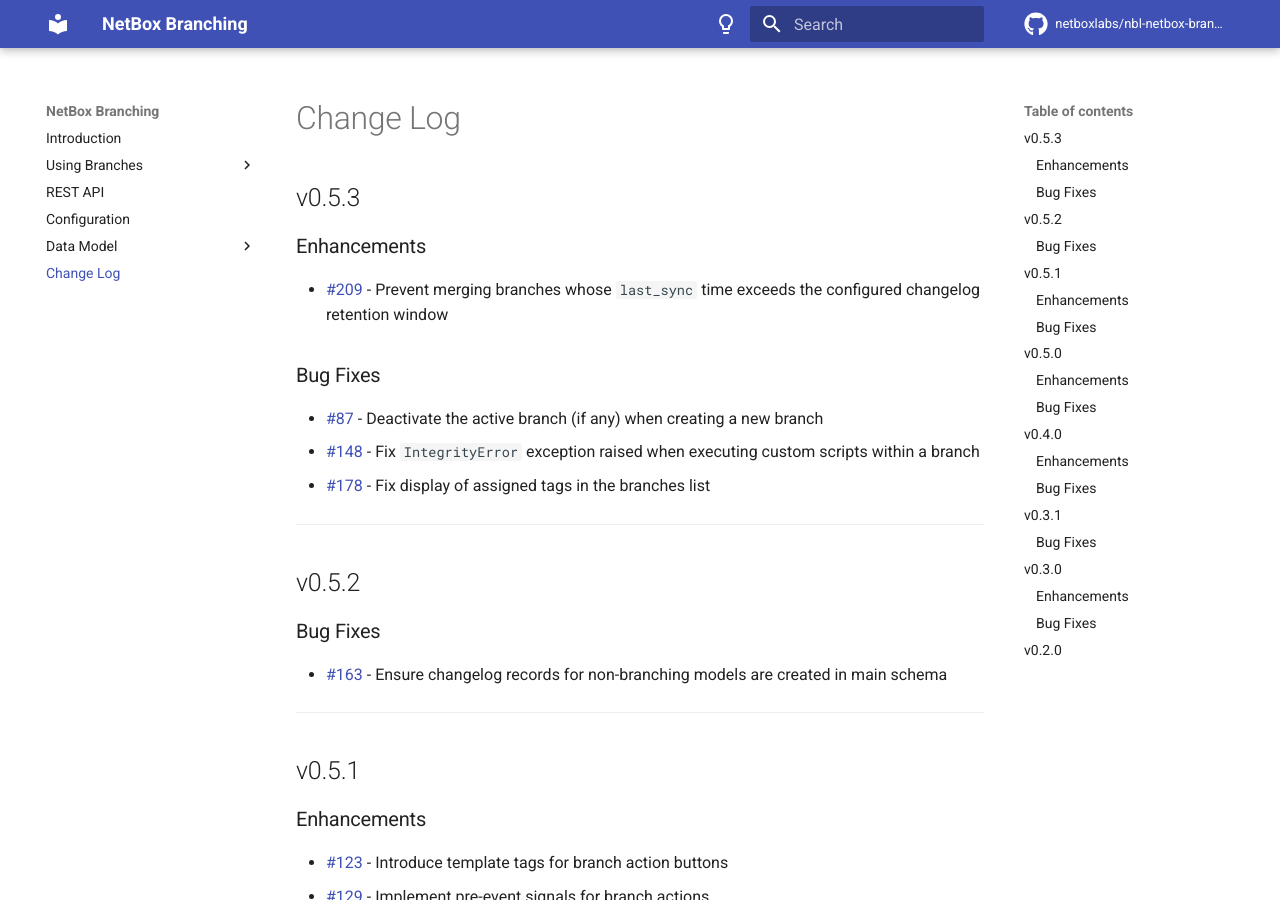
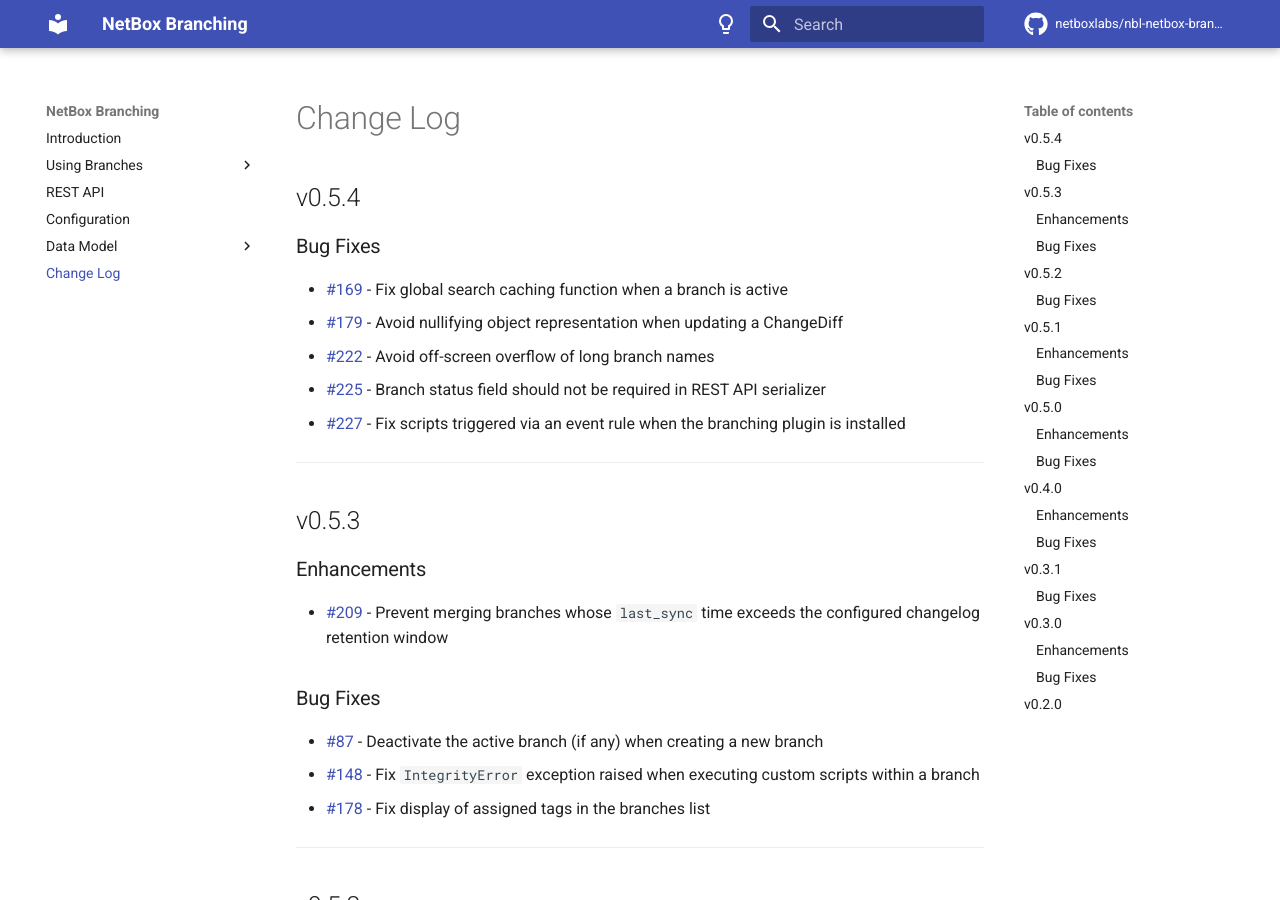
Before and after one commit to netboxlabs/netbox-branching, an MkDocs documentation site: the page built from docs/changelog.md, in a window 1280 px wide and 900 px high. Built offline with MkDocs 1.6.1 and Material for MkDocs 9.7.7, drawn with Linux system fonts in a browser that asks for light colours; comment, search, counter and statistics services are not loaded.

Commit message:
Release v0.5.4

```diff
--- a/docs/changelog.md
+++ b/docs/changelog.md
@@ -1,4 +1,16 @@
 # Change Log
+
+## v0.5.4
+
+### Bug Fixes
+
+* [#169](https://github.com/netboxlabs/netbox-branching/issues/169) - Fix global search caching function when a branch is active
+* [#179](https://github.com/netboxlabs/netbox-branching/issues/179) - Avoid nullifying object representation when updating a ChangeDiff
+* [#222](https://github.com/netboxlabs/netbox-branching/issues/222) - Avoid off-screen overflow of long branch names
+* [#225](https://github.com/netboxlabs/netbox-branching/issues/225) - Branch status field should not be required in REST API serializer
+* [#227](https://github.com/netboxlabs/netbox-branching/issues/227) - Fix scripts triggered via an event rule when the branching plugin is installed
+
+---
 
 ## v0.5.3
 
--- a/netbox_branching/__init__.py
+++ b/netbox_branching/__init__.py
@@ -9,7 +9,7 @@
     name = 'netbox_branching'
     verbose_name = 'NetBox Branching'
     description = 'A git-like branching implementation for NetBox'
-    version = '0.5.3'
+    version = '0.5.4'
     base_url = 'branching'
     min_version = '4.1.9'
     middleware = [
--- a/pyproject.toml
+++ b/pyproject.toml
@@ -1,6 +1,6 @@
 [project]
 name = "netboxlabs-netbox-branching"
-version = "0.5.2"
+version = "0.5.4"
 description = "A git-like branching implementation for NetBox"
 readme = "README.md"
 requires-python = ">=3.10"
```
